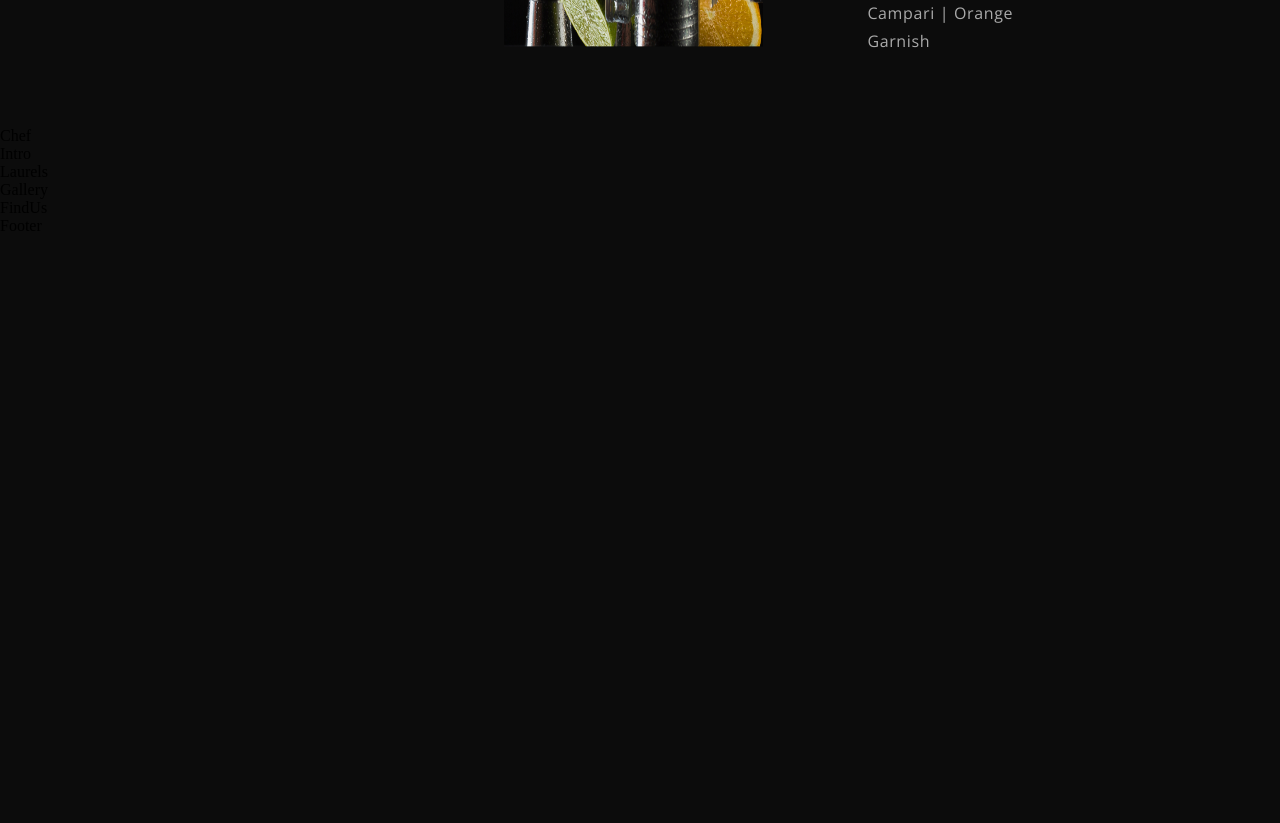
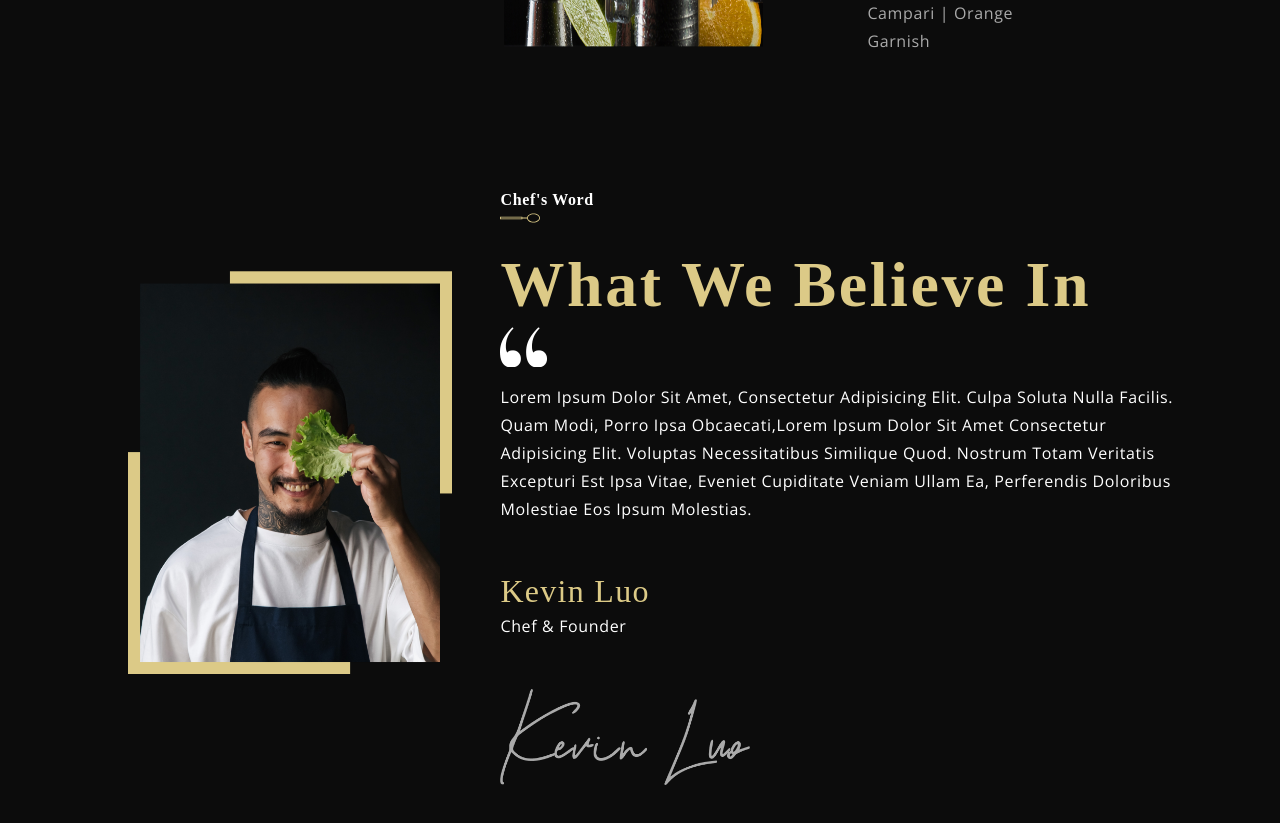
Before and after one commit to willzfrank/La-Cuisine, a React (Create React App) app: page / in a window 1280 px wide. Shown: the part 2720-3543 px from the top of the page. Before the commit the page ends 2955 px from the top, so only its background shows below. Built offline with nearby package versions, Linux system fonts and the light colour scheme; a web font is replaced by a local one.

Commit message:
chef X menu completed

```diff
--- a/src/container/Chef/Chef.css
+++ b/src/container/Chef/Chef.css
@@ -0,0 +1,70 @@
+.chef__container--box {
+  display: flex;
+  padding: 4rem 6rem;
+}
+
+.chef__container--chefimagebox img {
+  flex: 1;
+  width: 80%;
+  display: flex;
+  justify-content: center;
+  align-items: center;
+  margin-left: 2rem;
+  margin-top: 5rem;
+}
+
+.chef__container--box h2 {
+  font-family: var(--font-base);
+  color: var(--color-golden);
+  font-size: 64px;
+  line-height: 83.2px;
+  letter-spacing: 0.04em;
+  text-transform: capitalize;
+}
+
+.chef__container--quotebox {
+  display: flex;
+  flex-direction: column;
+}
+
+.chef__container--quote {
+  display: flex;
+  justify-content: flex-start;
+  align-items: flex-end;
+}
+
+.chef__container--quote img {
+  width: 47px;
+  height: 40px;
+  margin: 0 1rem 1rem 0;
+}
+
+.chef__container--quotetext {
+  font-family: var(--font-alt);
+  color: var(--color-white);
+  font-weight: 400;
+  letter-spacing: 0.04em;
+  text-transform: capitalize;
+  line-height: 28px;
+  font-size: 16px;
+}
+
+.chef__container--name {
+  width: 100%;
+  margin-top: 3rem;
+}
+
+.chef__container--name p:first-child {
+  font-family: var(--font-base);
+  font-weight: 400;
+  font-size: 32px;
+  line-height: 41.6px;
+  letter-spacing: 0.04em;
+  text-transform: capitalize;
+  color: var(--color-golden);
+}
+
+.chef__container--name img {
+  width: 250px;
+  margin-top: 3rem;
+}
--- a/src/container/Chef/Chef.jsx
+++ b/src/container/Chef/Chef.jsx
@@ -1,11 +1,47 @@
-import React from 'react';
+import React from "react";
+import SubHeading from "../../components/SubHeading/SubHeading";
+import { images } from "../../constants";
 
-import './Chef.css';
+import "./Chef.css";
 
 const Chef = () => (
-  <div>
-    Chef
-  </div>
+  <section className="chef__container--box">
+    <div className="chef__container--chefimagebox">
+      <img
+        src={images.chef}
+        alt="la-cuisine"
+        className="chef__container--imagechef"
+      />
+    </div>
+    <div>
+      <div>
+        <SubHeading title="Chef's Word" />
+        <h2>What We Believe In</h2>
+      </div>
+      <div className="chef__container--quotebox">
+        <div className="chef__container--quote">
+          <img src={images.quote} alt="la-cuisine" />
+        </div>
+        <div className="chef__container--quotetextbox">
+          <p className="chef__container--quotetext flex__end">
+            Lorem ipsum dolor sit amet, consectetur adipisicing elit. Culpa
+            soluta nulla facilis.
+          </p>
+        </div>
+        <p className="chef__container--quotetext">
+          quam modi, porro ipsa obcaecati,Lorem ipsum dolor sit amet consectetur
+          adipisicing elit. Voluptas necessitatibus similique quod. Nostrum
+          totam veritatis excepturi est ipsa vitae, eveniet cupiditate veniam
+          ullam ea, perferendis doloribus molestiae eos ipsum molestias.
+        </p>
+      </div>
+      <div className="chef__container--name">
+        <p>Kevin Luo</p>
+        <p className="chef__container--quotetext">Chef & Founder</p>
+        <img src={images.sign} alt="Signature" />
+      </div>
+    </div>
+  </section>
 );
 
 export default Chef;
```
